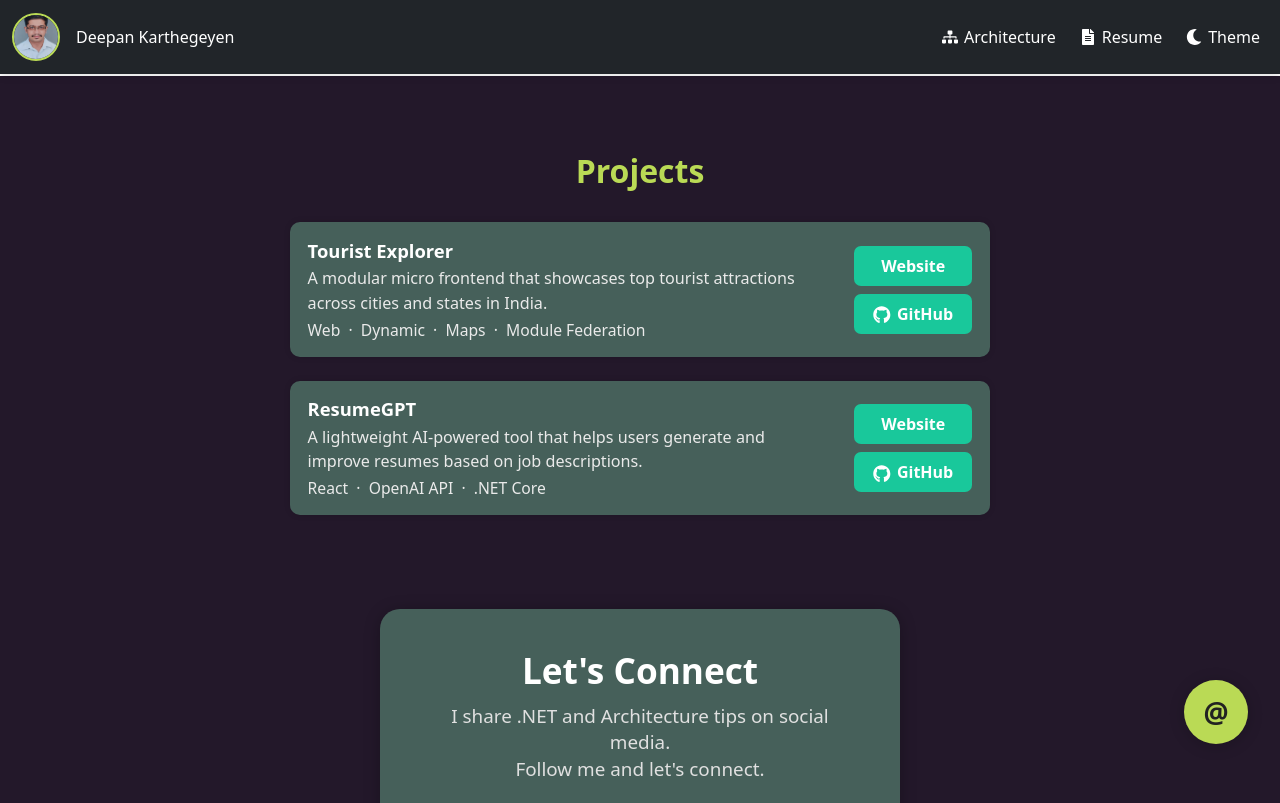
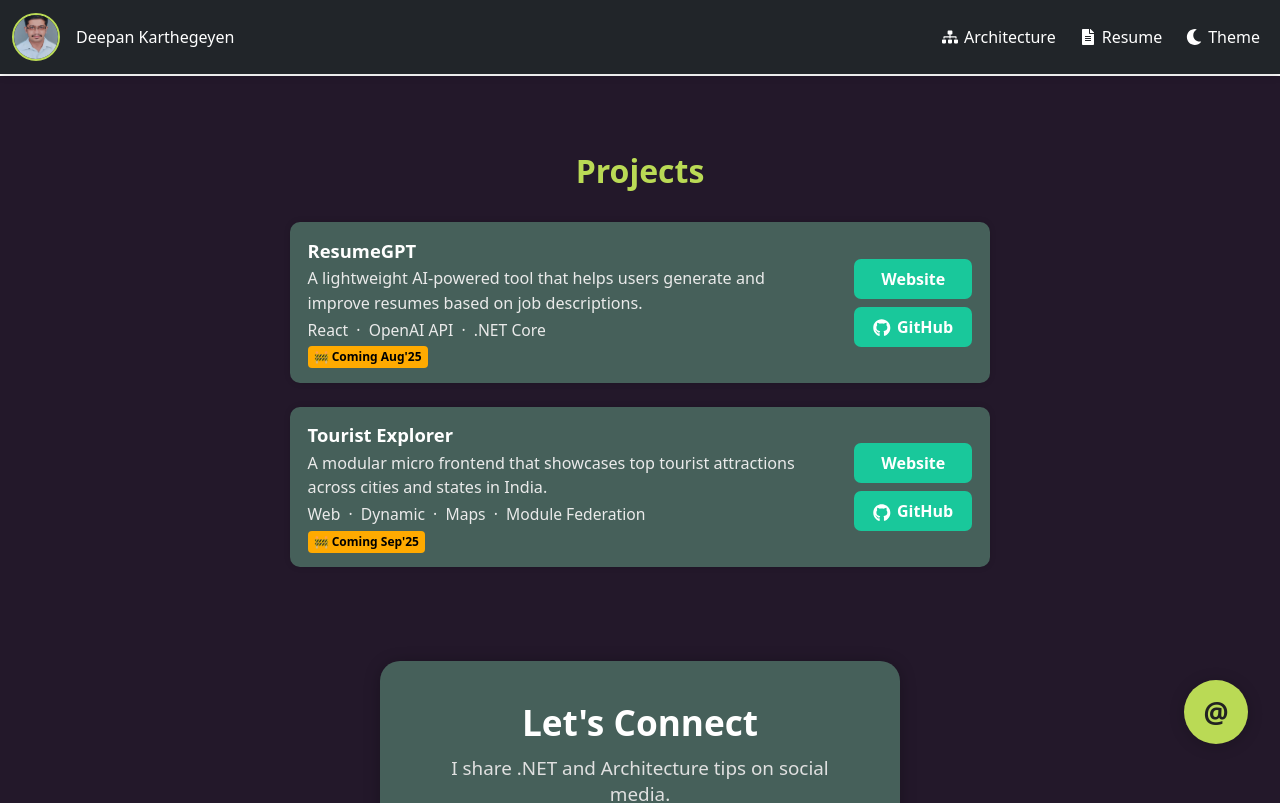
Before and after one commit to deepankarthegeyendev/mfe-portfolio-starter, a React (Vite) app in the folder host-app/: page / in a window 1280 px wide. Shown: the top 803 px of the page. Built offline with nearby package versions, Linux system fonts and the light colour scheme.

Commit message:
Projects fix

```diff
--- a/host-app/src/App.tsx
+++ b/host-app/src/App.tsx
@@ -45,7 +45,7 @@ const socialLinks = [
 
 function MainPage() {
   return (
-    <div style={{ background: '#fff', minHeight: '100vh', color: '#222', fontFamily: 'Inter, Arial, sans-serif' }}>
+    <div style={{ background: '#23182a', minHeight: '100vh', color: 'white', fontFamily: 'Inter, Arial, sans-serif' }}>
       {/* Fixed Header */}
       <header
         style={{
--- a/host-app/src/components/Projects.jsx
+++ b/host-app/src/components/Projects.jsx
@@ -1,28 +1,103 @@
 import React from 'react';
-import { FaGithub } from 'react-icons/fa';
-import { FaGlobe } from 'react-icons/fa';
+import { FaGithub, FaGlobe } from 'react-icons/fa';
 
 export default function Projects({ theme }) {
   const isDark = theme === 'dark';
   const panelBg = isDark ? '#46605a' : '#e6f0fa';
   const panelText = isDark ? 'white' : '#222';
   const tagColor = isDark ? '#eaeaea' : '#444';
+  const badgeBg = isDark ? '#ffaa00' : '#ffcc00';
+  const badgeColor = '#000';
+
+  const comingSoonBadgeAug = (
+    <div style={{
+      backgroundColor: badgeBg,
+      color: badgeColor,
+      fontSize: '0.75rem',
+      fontWeight: 'bold',
+      borderRadius: '4px',
+      padding: '2px 6px',
+      display: 'inline-block',
+      marginTop: '4px'
+    }}>
+      🚧 Coming Aug'25
+    </div>
+  );
+
+  const comingSoonBadgeSep = (
+    <div style={{
+      backgroundColor: badgeBg,
+      color: badgeColor,
+      fontSize: '0.75rem',
+      fontWeight: 'bold',
+      borderRadius: '4px',
+      padding: '2px 6px',
+      display: 'inline-block',
+      marginTop: '4px'
+    }}>
+      🚧 Coming Sep'25
+    </div>
+  );
+
   return (
     <div className="text-center mb-3">
       <h2 style={{ fontSize: '2rem', fontWeight: 'bold', color: '#bada55', marginBottom: '2rem', textAlign: 'center' }}>Projects</h2>
       <div style={{ display: 'flex', flexDirection: 'column', gap: '1rem', alignItems: 'center' }}>
-        {/* Project 1: Tourist Explorer */}
+
+        {/* ResumeGPT */}
+        <div
+          className="project-card hover-highlight"
+          role="link"
+          tabIndex={0}
+          aria-label="Open ResumeGPT website"
+          style={{
+            display: 'flex',
+            flexDirection: 'row',
+            background: panelBg,
+            borderRadius: '10px',
+            padding: '0.9rem 1.1rem',
+            color: panelText,
+            width: '100%',
+            maxWidth: 700,
+            alignItems: 'center',
+            justifyContent: 'space-between',
+            marginBottom: 8,
+            cursor: 'pointer',
+            outline: 'none',
+          }}
+        >
+          <div style={{ flex: 1, textAlign: 'left' }}>
+            <div style={{ fontWeight: 'bold', fontSize: '1.15rem', color: panelText, marginBottom: 2 }}>
+              ResumeGPT
+            </div>
+            <div style={{ color: tagColor, fontSize: '1.01rem', marginBottom: 4 }}>
+              A lightweight AI-powered tool that helps users generate and improve resumes based on job descriptions.
+            </div>
+            <div style={{ color: tagColor, fontSize: '0.98rem' }}>
+              React &nbsp;·&nbsp; OpenAI API &nbsp;·&nbsp; .NET Core
+            </div>
+            {comingSoonBadgeAug}
+          </div>
+          <div style={{ display: 'flex', flexDirection: 'column', gap: 8, marginLeft: 24, minWidth: 110 }}>
+            <a href="#" rel="noopener noreferrer" className="project-btn-vertical project-bounce" style={{ textDecoration: 'none' }}>
+              Website
+            </a>
+            <a href="#" rel="noopener noreferrer" className="project-btn-vertical project-bounce" style={{ textDecoration: 'none' }}>
+              <FaGithub style={{ marginRight: 6, fontSize: '1.1rem' }} />GitHub
+            </a>
+          </div>
+        </div>
+
+        {/* Tourist Explorer */}
         <div
           className="project-card hover-highlight"
           role="link"
           tabIndex={0}
           aria-label="Open Tourist Explorer website"
-          onClick={() => window.open('https://tourist-explorer.example.com', '_blank', 'noopener noreferrer')}
-          onKeyDown={e => { if (e.key === 'Enter') window.open('https://tourist-explorer.example.com', '_blank', 'noopener noreferrer'); }}
           style={{
             display: 'flex',
             flexDirection: 'row',
-          background: panelBg,
+            background: panelBg,
             borderRadius: '10px',
             padding: '0.9rem 1.1rem',
             color: panelText,
@@ -45,85 +120,19 @@ export default function Projects({ theme }) {
             <div style={{ color: tagColor, fontSize: '0.98rem' }}>
               Web &nbsp;·&nbsp; Dynamic &nbsp;·&nbsp; Maps &nbsp;·&nbsp; Module Federation
             </div>
+            {comingSoonBadgeSep}
           </div>
           <div style={{ display: 'flex', flexDirection: 'column', gap: 8, marginLeft: 24, minWidth: 110 }}>
-            <a
-              href="https://tourist-explorer.example.com"
-              target="_blank"
-              rel="noopener noreferrer"
-              className="project-btn-vertical project-bounce"
-              style={{ textDecoration: 'none' }}
-            >
+            <a href="#" rel="noopener noreferrer" className="project-btn-vertical project-bounce" style={{ textDecoration: 'none' }}>
               Website
             </a>
-            <a
-              href="https://github.com/deepankarthegeyen/tourist-explorer"
-              target="_blank"
-              rel="noopener noreferrer"
-              className="project-btn-vertical project-bounce"
-              style={{ textDecoration: 'none' }}
-            >
-              <FaGithub style={{ marginRight: 6, fontSize: '1.1rem' }} />GitHub
-            </a>
-          </div>
-        </div>
-        {/* Project 2: ResumeGPT */}
-        <div
-          className="project-card hover-highlight"
-          role="link"
-          tabIndex={0}
-          aria-label="Open ResumeGPT website"
-          onClick={() => window.open('https://resumegpt.example.com', '_blank', 'noopener noreferrer')}
-          onKeyDown={e => { if (e.key === 'Enter') window.open('https://resumegpt.example.com', '_blank', 'noopener noreferrer'); }}
-          style={{
-            display: 'flex',
-            flexDirection: 'row',
-          background: panelBg,
-            borderRadius: '10px',
-            padding: '0.9rem 1.1rem',
-            color: panelText,
-            width: '100%',
-            maxWidth: 700,
-            alignItems: 'center',
-            justifyContent: 'space-between',
-            marginBottom: 8,
-            cursor: 'pointer',
-            outline: 'none',
-          }}
-        >
-          <div style={{ flex: 1, textAlign: 'left' }}>
-            <div style={{ fontWeight: 'bold', fontSize: '1.15rem', color: panelText, marginBottom: 2 }}>
-              ResumeGPT
-            </div>
-            <div style={{ color: tagColor, fontSize: '1.01rem', marginBottom: 4 }}>
-              A lightweight AI-powered tool that helps users generate and improve resumes based on job descriptions.
-            </div>
-            <div style={{ color: tagColor, fontSize: '0.98rem' }}>
-              React &nbsp;·&nbsp; OpenAI API &nbsp;·&nbsp; .NET Core
-            </div>
-          </div>
-          <div style={{ display: 'flex', flexDirection: 'column', gap: 8, marginLeft: 24, minWidth: 110 }}>
-            <a
-              href="https://resumegpt.example.com"
-              target="_blank"
-              rel="noopener noreferrer"
-              className="project-btn-vertical project-bounce"
-              style={{ textDecoration: 'none' }}
-            >
-              Website
-            </a>
-            <a
-              href="https://github.com/deepankarthegeyen/resumegpt"
-              target="_blank"
-              rel="noopener noreferrer"
-              className="project-btn-vertical project-bounce"
-              style={{ textDecoration: 'none' }}
-            >
+            <a href="#" rel="noopener noreferrer" className="project-btn-vertical project-bounce" style={{ textDecoration: 'none' }}>
               <FaGithub style={{ marginRight: 6, fontSize: '1.1rem' }} />GitHub
             </a>
           </div>
         </div>
       </div>
+
       <style>{`
         .project-bounce {
           transition: transform 0.18s cubic-bezier(.4,1.6,.6,1);
```
